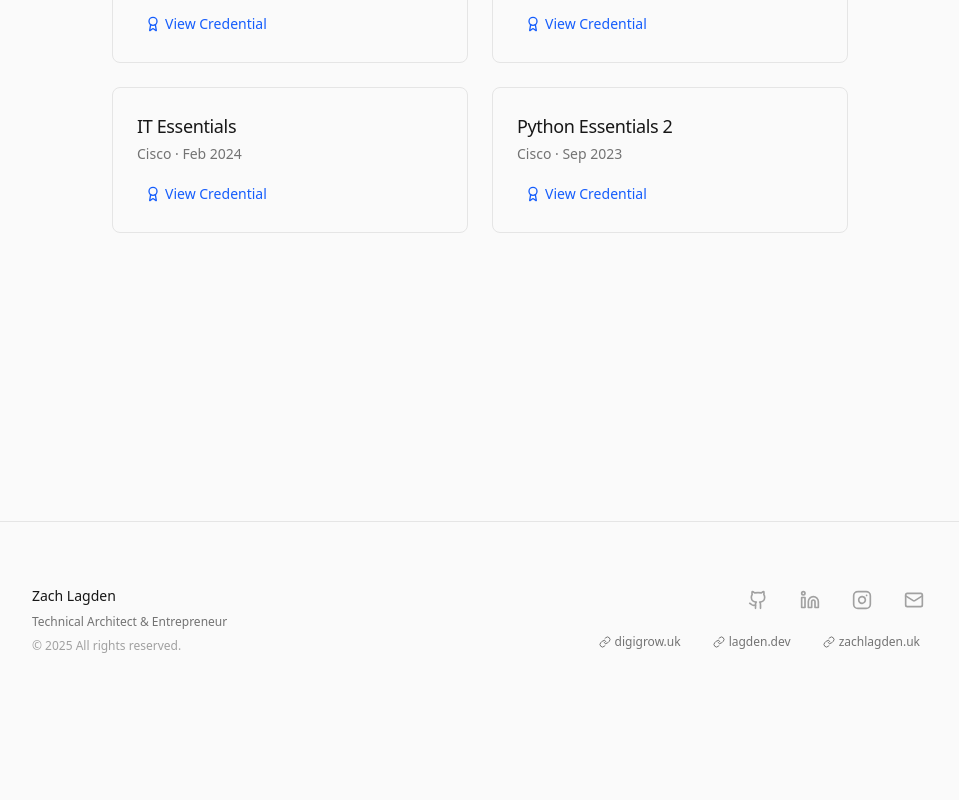
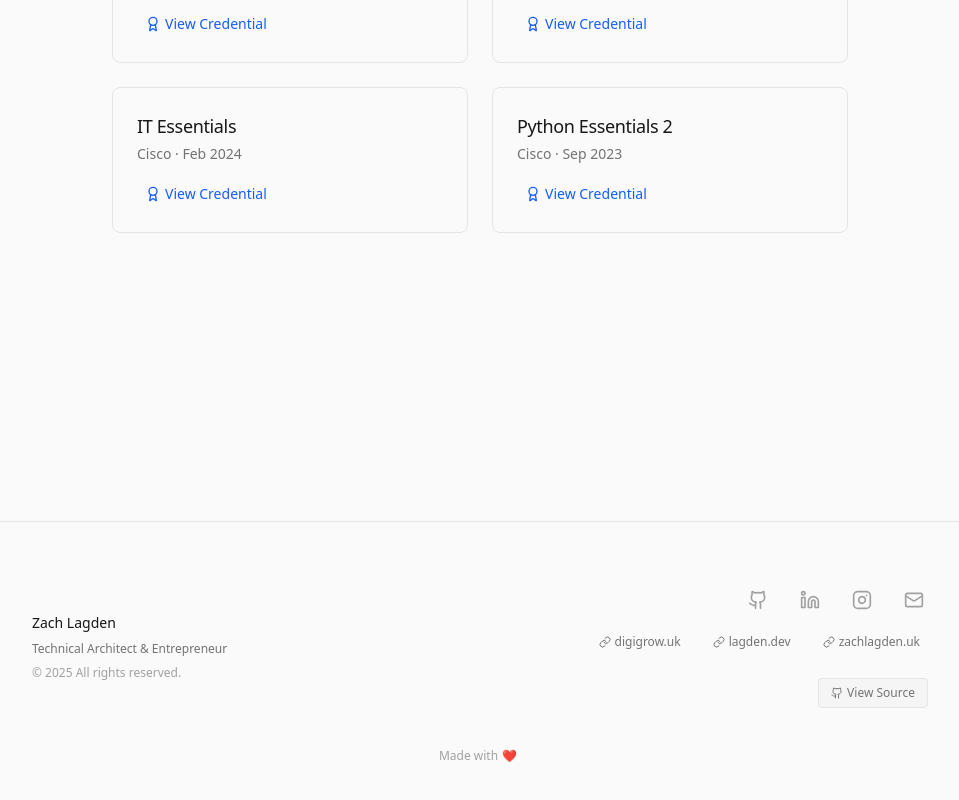
Before and after one commit to zachlagden/zachlagden.uk, a Next.js app: page / in a window 1280 px wide. Shown: the part 4868-5668 px from the top of the page, without its empty margins (160-1119 px from the left). Before the commit the page ends 5586 px from the top, so only its background shows below. Built offline with nearby package versions, Linux system fonts and the light colour scheme.

Commit message:
✨ Add GitHub source link and footer styling enhancements

```diff
--- a/src/components/layout/Footer.tsx
+++ b/src/components/layout/Footer.tsx
@@ -90,7 +90,26 @@ const Footer: React.FC = () => {
                 zachlagden.uk
               </a>
             </div>
+
+            <div className="flex justify-center md:justify-end mt-2">
+              <a
+                href="https://github.com/zachlagden/cv.zachlagden.uk"
+                target="_blank"
+                rel="noopener noreferrer"
+                className="hover:text-neutral-900 text-xs text-neutral-500 transition-colors flex items-center gap-1 focus:outline-none focus:ring-2 focus:ring-black focus:ring-offset-2 rounded px-3 py-1.5 bg-neutral-100 border border-neutral-200"
+                aria-label="Source Code on GitHub"
+              >
+                <Github className="w-3 h-3" aria-hidden="true" />
+                View Source
+              </a>
+            </div>
           </div>
+        </div>
+
+        <div className="flex flex-col items-center justify-center mt-10 space-y-2">
+          <p className="text-xs text-neutral-400 flex items-center">
+            Made with <span className="text-red-500 mx-1">❤️</span>
+          </p>
         </div>
       </div>
     </footer>
```
